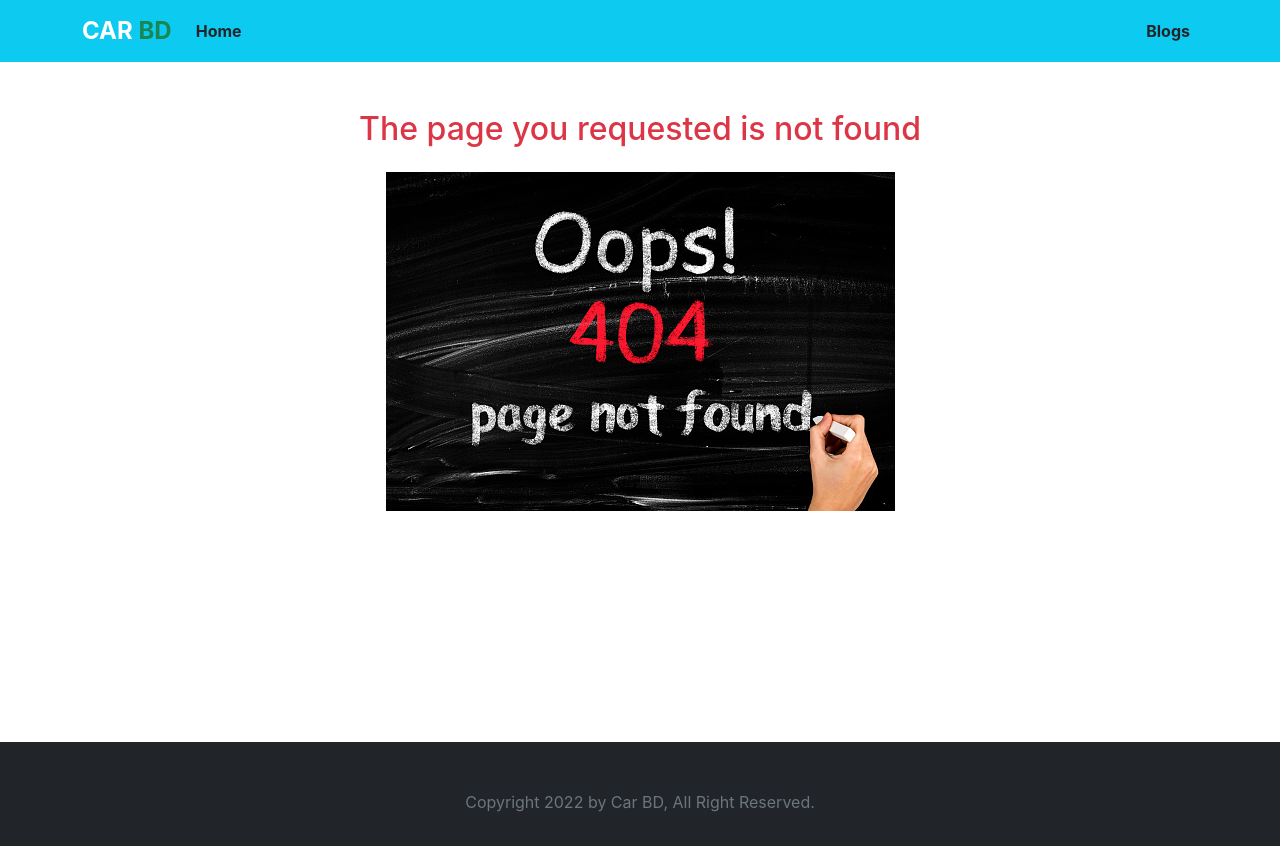
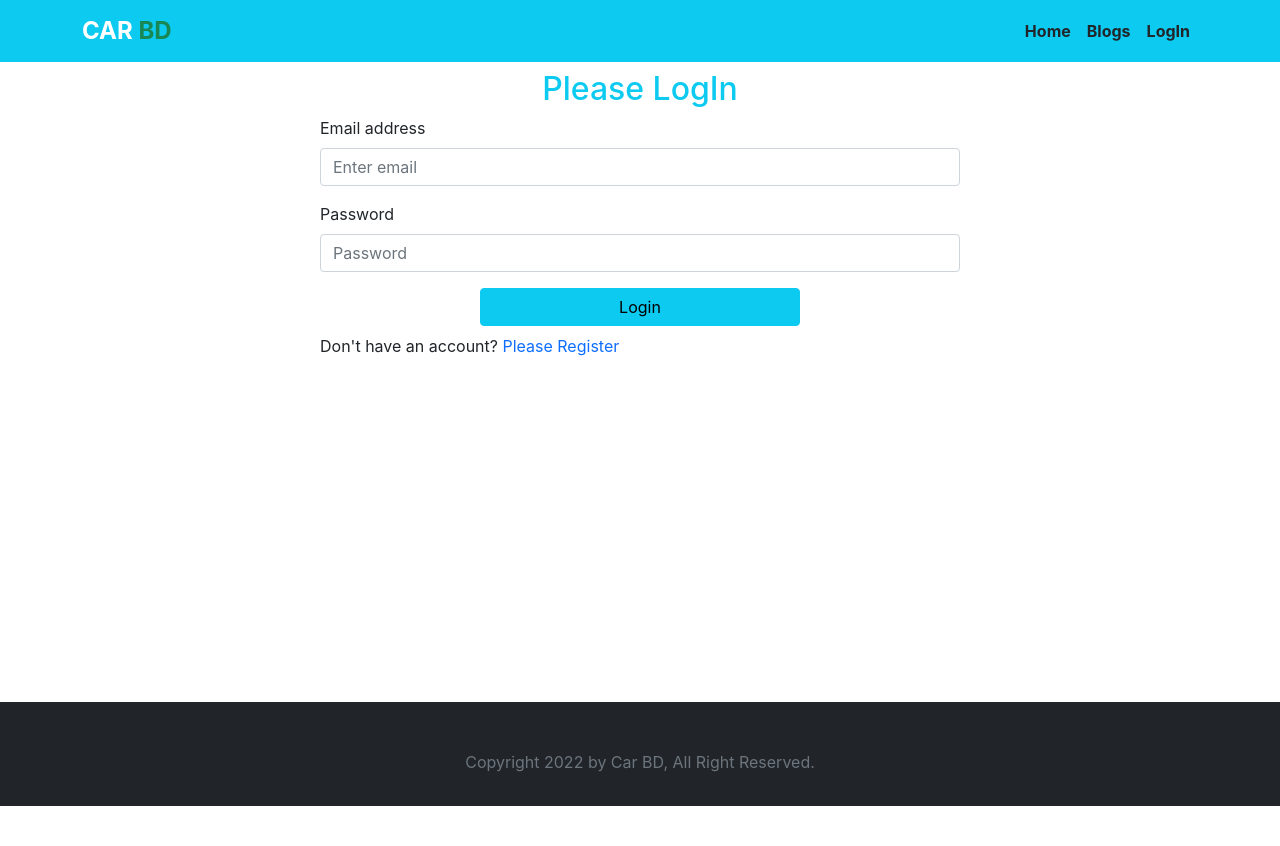
Before and after one commit to Hasanat902/warehouse-management-client-side, a React (Create React App) app: page /login in a window 1280 px wide. Before the commit this address had no page. After the commit the page ends 806 px from the top, so only its background shows below. Built offline with nearby package versions, Linux system fonts and the light colour scheme.

Commit message:
implement login and register page

```diff
--- a/src/App.js
+++ b/src/App.js
@@ -2,6 +2,8 @@ import { Route, Routes } from 'react-router-dom';
 import './App.css';
 import Blogs from './Pages/Blogs/Blogs';
 import Home from './Pages/Home/Home/Home';
+import Login from './Pages/Login/Login/Login';
+import Register from './Pages/Login/Register/Register';
 import Footer from './Pages/Shared/Footer/Footer';
 import Header from './Pages/Shared/Header/Header';
 import NotFound from './Pages/Shared/NotFound/NotFound';
@@ -14,6 +16,8 @@ function App() {
         <Route path='/' element={<Home></Home>}></Route>
         <Route path='/home' element={<Home></Home>}></Route>
         <Route path='/blogs' element={<Blogs></Blogs>}></Route>
+        <Route path='/login' element={<Login></Login>}></Route>
+        <Route path='/register' element={<Register></Register>}></Route>
         <Route path='*' element={<NotFound></NotFound>}></Route>
       </Routes>
       <Footer></Footer>
--- /dev/null
+++ b/src/Pages/Login/Login/Login.js
@@ -0,0 +1,39 @@
+import React from 'react';
+import { Button, Form } from 'react-bootstrap';
+import { Link } from 'react-router-dom';
+
+const Login = () => {
+
+    const handleSubmit = event => {
+        event.preventDefault();
+
+        const email = event.target.email.value;
+        const password = event.target.password.value;
+
+        console.log(email, password);
+
+    }
+
+    return (
+        <div className='w-50 mx-auto' style={{height: "79vh"}}>
+            <h2 className='text-center mt-2 text-info'>Please LogIn</h2>
+            <Form onSubmit={handleSubmit}>
+                <Form.Group className="mb-3" controlId="formBasicEmail">
+                    <Form.Label>Email address</Form.Label>
+                    <Form.Control type="email" name="email" placeholder="Enter email" required />
+                </Form.Group>
+
+                <Form.Group className="mb-3" controlId="formBasicPassword">
+                    <Form.Label>Password</Form.Label>
+                    <Form.Control type="password" name="password" placeholder="Password" required />
+                </Form.Group>
+                <Button className='w-50 mx-auto d-block' variant="info" type="submit">
+                    Login
+                </Button>
+            </Form>
+            <p className='mt-2'>Don't have an account? <Link to='/register' className='text-decoration-none'>Please Register</Link></p>
+        </div>
+    );
+};
+
+export default Login;
--- /dev/null
+++ b/src/Pages/Login/Register/Register.js
@@ -0,0 +1,32 @@
+import React from 'react';
+import { Button, Form } from 'react-bootstrap';
+import { Link } from 'react-router-dom';
+
+const Register = () => {
+    return (
+        <div className='w-50 mx-auto' style={{height: "79vh"}}>
+            <h2 className='text-center mt-2 text-info'>Please Register</h2>
+            <Form>
+                <Form.Group className="mb-3" controlId="formBasicEmail">
+                    <Form.Label>Your Name</Form.Label>
+                    <Form.Control type="text" placeholder="Your Name" />
+                </Form.Group>
+                <Form.Group className="mb-3" controlId="formBasicEmail">
+                    <Form.Label>Email address</Form.Label>
+                    <Form.Control type="email" placeholder="Enter email" required />
+                </Form.Group>
+
+                <Form.Group className="mb-3" controlId="formBasicPassword">
+                    <Form.Label>Password</Form.Label>
+                    <Form.Control type="password" placeholder="Password" required />
+                </Form.Group>
+                <Button className='w-50 mx-auto d-block' variant="info" type="submit">
+                    Register
+                </Button>
+            </Form>
+            <p className='mt-2'>Already have an account? <Link to='/login' className='text-decoration-none'>Please LogIn</Link></p>
+        </div>
+    );
+};
+
+export default Register;
--- a/src/Pages/Shared/Header/Header.js
+++ b/src/Pages/Shared/Header/Header.js
@@ -12,11 +12,13 @@ const Header = () => {
           <Navbar.Toggle aria-controls="responsive-navbar-nav" />
           <Navbar.Collapse id="responsive-navbar-nav">
             <Nav className="me-auto">
-              <Nav.Link as={Link} to="/home" className="text-dark fs-6 fw-bold">Home</Nav.Link>
 
             </Nav>
             <Nav>
+              <Nav.Link as={Link} to="/home" className="text-dark fs-6 fw-bold">Home</Nav.Link>
               <Nav.Link as={Link} to="/blogs" className="text-dark fs-6 fw-bold">Blogs</Nav.Link>
+
+              <Nav.Link as={Link} to="/login" className="text-dark fs-6 fw-bold">LogIn</Nav.Link>
 
             </Nav>
           </Navbar.Collapse>
```
